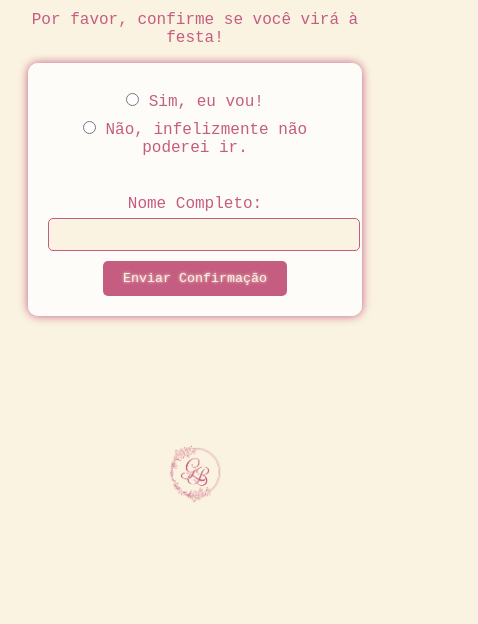
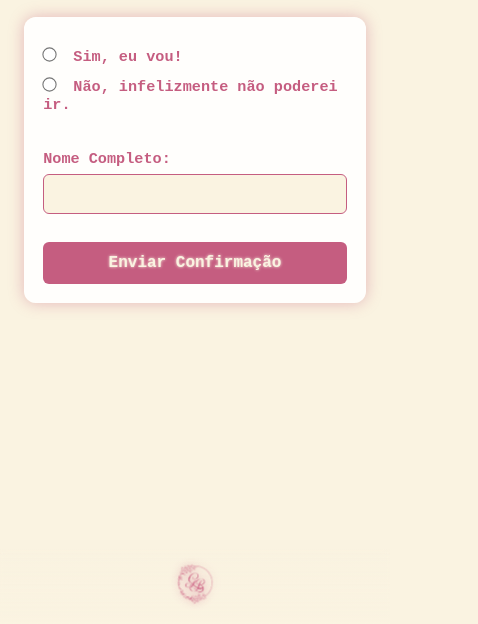
Before and after one commit to sabrinaflc/gigi, a plain HTML site: page index.html in a window 390 px wide. Shown: the part 220-844 px from the top of the page, 478 px wide, since content can reach past the window. Drawn offline with Linux system fonts and the light colour scheme.

Commit message:
responsividade

```diff
--- a/style.css
+++ b/style.css
@@ -1,92 +1,215 @@
-        .logo {
-            max-width: 450px; /* largura máxima */
-            height: auto; /* mantém proporção */
-            display: block;
-            margin: 0 auto; /* centraliza */
-            margin-top: 30px;
+/* ============== RESET E BASE ============== */
+* {
+    box-sizing: border-box;
+    margin: 0;
+    padding: 0;
+}
+
+html {
+    font-size: 16px;
 }
 
 body {
     background-color: #faf3e1;
-            font-family: 'Courier New', Courier, monospace; /* Fonte simples para um toque "LED" como display digital */
+    font-family: 'Courier New', Courier, monospace;
     color: #c55d80;
     text-align: center;
     padding: 20px;
+    /* min-height: 100vh; */
+    display: flex;
+    flex-direction: column;
+    justify-content: space-between;
+    position: relative;
+    padding-bottom: 100px; /* Espaço para o footer fixo */
 }
+
+/* ============== LOGO ============== */
+.logo {
+    max-width: 90vw;
+    width: 450px;
+    height: auto;
+    display: block;
+    margin: 30px auto 20px;
+}
+
+/* ============== TIPOGRAFIA ============== */
 h1 {
-            font-family: 'Brush Script MT', cursive; /* Fonte cursiva para toque princesa */
+    font-family: 'Brush Script MT', cursive, serif;
     color: #c55d80;
-            text-shadow: 0 0 5px #c55d80; /* Efeito de brilho LED */
+    text-shadow: 0 0 5px #c55d80;
+    font-size: clamp(2rem, 8vw, 3.5rem);
+    margin-bottom: 1rem;
 }
+
+/* ============== FORMULÁRIO ============== */
 form {
     max-width: 400px;
-            margin: 0 auto;
-            background: rgba(255, 255, 255, 0.8);
-            padding: 20px;
-            border-radius: 10px;
-            box-shadow: 0 0 10px #c55d80; /* Borda com brilho LED/princesa */
+    width: 90%;
+    margin: 20px auto;
+    background: rgba(255, 255, 255, 0.9);
+    padding: 1.5rem;
+    border-radius: 12px;
+    box-shadow: 0 0 15px rgba(197, 93, 128, 0.4);
+    backdrop-filter: blur(5px);
 }
+
 label {
-            margin: 0 auto;
     display: block;
-            margin: 10px 0;
+    margin: 12px 0 6px;
+    text-align: left;
+    font-weight: bold;
     color: #c55d80;
+    font-size: 0.95rem;
 }
+
 input[type="radio"] {
-            margin: 0 auto;
     accent-color: #c55d80;
+    transform: scale(1.1);
+    margin-right: 8px;
 }
-        input[type="text"], input[type="tel"] {
-            display: flex;
-            justify-content: center;
-            margin: 0 auto;
+
+input[type="text"],
+input[type="tel"] {
     width: 100%;
-            padding: 8px;
-            margin: 5px 0;
-            border: 1px solid #c55d80;
-            border-radius: 5px;
+    padding: 10px;
+    margin: 6px 0 12px;
+    border: 1.5px solid #c55d80;
+    border-radius: 6px;
     background-color: #faf3e1;
     color: #c55d80;
+    font-size: 1rem;
+    transition: all 0.3s ease;
 }
+
+input[type="text"]:focus,
+input[type="tel"]:focus {
+    outline: none;
+    border-color: #e6809f;
+    box-shadow: 0 0 8px rgba(197, 93, 128, 0.5);
+    background-color: #fff8f5;
+}
+
 button {
     background-color: #c55d80;
     color: #faf3e1;
     border: none;
-            padding: 10px 20px;
-            border-radius: 5px;
+    padding: 12px 24px;
+    border-radius: 6px;
     cursor: pointer;
     font-family: 'Courier New', Courier, monospace;
-            text-shadow: 0 0 3px #faf3e1; /* Efeito LED no botão */
+    font-weight: bold;
+    font-size: 1rem;
+    text-shadow: 0 0 3px #faf3e1;
+    transition: all 0.3s ease;
+    width: 100%;
+    margin-top: 10px;
 }
-        button:hover {
-            box-shadow: 0 0 10px #c55d80;
+
+button:hover,
+button:focus {
+    background-color: #d67090;
+    box-shadow: 0 0 12px #c55d80;
+    transform: translateY(-1px);
 }
+
+/* ============== ELEMENTOS ESPECIAIS ============== */
 #phoneField {
     display: none;
-        }
-        /* Decorações princesa: corações simples como LED */
-        .decor {
-            font-size: 24px;
-            color: #c55d80;
-            text-shadow: 0 0 5px #c55d80;
-            margin: 10px 0;
+    animation: fadeIn 0.4s ease;
 }
 
+@keyframes fadeIn {
+    from { opacity: 0; transform: translateY(-10px); }
+    to { opacity: 1; transform: translateY(0); }
+}
+
+.decor {
+    font-size: clamp(1.5rem, 5vw, 2rem);
+    color: #c55d80;
+    text-shadow: 0 0 6px #c55d80;
+    margin: 15px 0;
+}
+
+/* ============== FOOTER ============== */
 .footer {
-            display: flex;
-            justify-content: center;     /* Centraliza horizontalmente */
-            align-items: center;         /* Centraliza verticalmente */
-            height: 300px;               /* Altura do footer (ajuste conforme necessário) */
-            padding: 20px 0;
-            position: fixed;             /* Opcional: fixa o footer na parte inferior */
+    position: fixed;
     bottom: 0;
     left: 0;
     width: 100%;
-            box-sizing: border-box;
+    padding: 15px 0;
+    background: linear-gradient(to top, rgba(250, 243, 225, 0.95), transparent);
+    display: flex;
+    justify-content: center;
+    align-items: center;
+    z-index: 10;
+    backdrop-filter: blur(3px);
 }
 
 .footer img {
-            height: 60px;                /* Tamanho pequeno da imagem */
-            width: auto;                 /* Mantém a proporção */
-            display: block;
+    height: 50px;
+    width: auto;
+    filter: drop-shadow(0 0 4px #c55d80);
+    animation: pulse 2s infinite;
 }
+
+@keyframes pulse {
+    0%, 100% { transform: scale(1); }
+    50% { transform: scale(1.05); }
+}
+
+/* ============== MEDIA QUERIES ============== */
+
+/* Mobile Pequeno */
+@media (max-width: 480px) {
+    body {
+        padding: 15px;
+        padding-bottom: 80px;
+    }
+
+    .logo {
+        max-width: 80vw;
+        margin-top: 20px;
+    }
+
+    form {
+        padding: 1.2rem;
+        width: 95%;
+    }
+
+    h1 {
+        font-size: 2.2rem;
+    }
+
+    .footer img {
+        height: 40px;
+    }
+}
+
+/* Tablet */
+@media (min-width: 481px) and (max-width: 768px) {
+    .logo {
+        max-width: 380px;
+    }
+
+    form {
+        max-width: 420px;
+    }
+}
+
+/* Desktop Pequeno */
+@media (min-width: 769px) and (max-width: 1024px) {
+    .logo {
+        max-width: 420px;
+    }
+}
+
+/* Desktop Grande */
+@media (min-width: 1025px) {
+    .logo {
+        max-width: 450px;
+    }
+
+    form {
+        max-width: 400px;
+    }
+}
```
Lines whose indentation alone changed are shown as unchanged.
